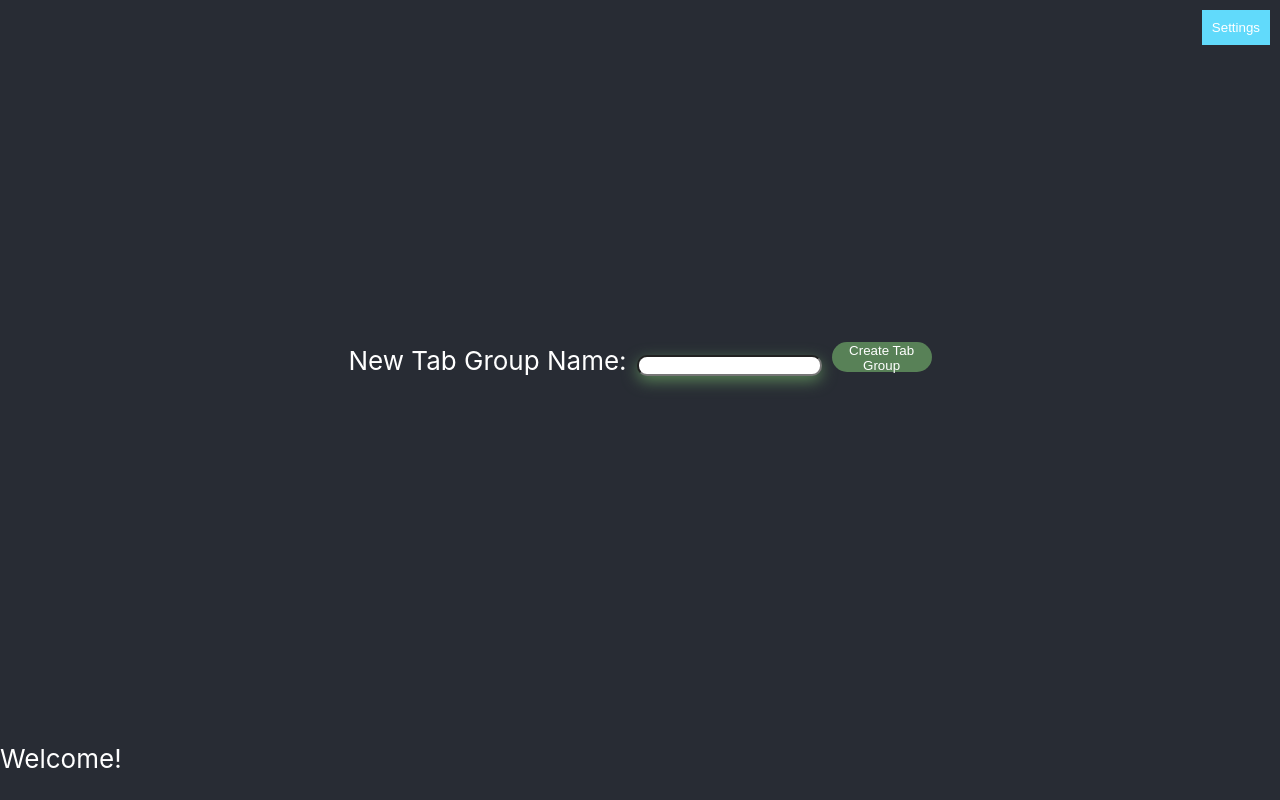
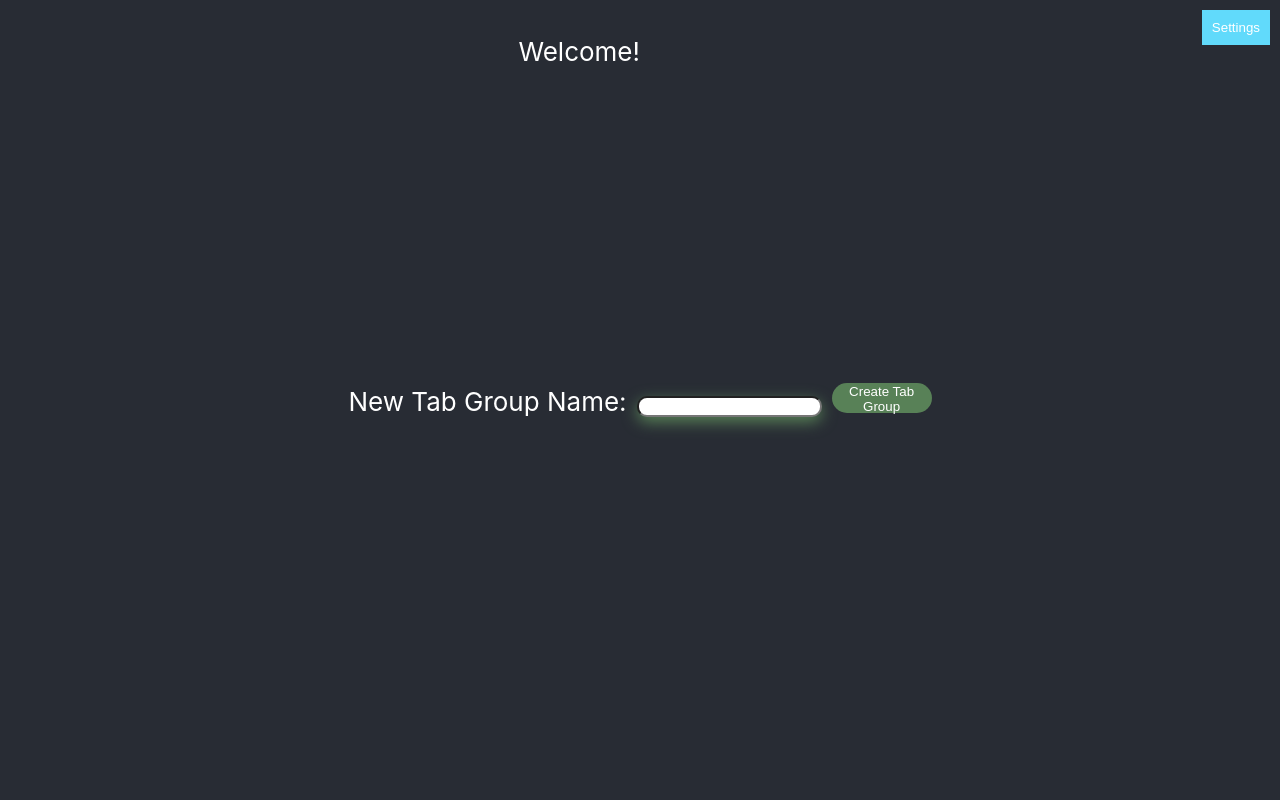
Before and after one commit to OmoT7/IEEE-POST, a React (Create React App) app: page / in a window 1280 px wide. Built offline with nearby package versions, Linux system fonts and the light colour scheme.

Commit message:
centered welcome text

```diff
--- a/src/Dropdown.js
+++ b/src/Dropdown.js
@@ -168,7 +168,22 @@ const Dropdown = () => {
     <div >
       {/* This is the Dropbox */}
                                 {/* This is the style for the drop box */}
+
+
     <header className="settings-header" style={{ backgroundColor: backgroundColor , overflowY: 'auto', maxHeight: '100%', display: 'flex', flexDirection: 'column', alignItems: 'flex-start', WebkitOverflowScrolling: 'touch' }}>
+
+    <div className = "welcome">
+    {(!showBox || userName) && (
+              <>
+                {!showBox && <p>Welcome{userName ? `, ${userName}` : '!'}</p>}
+              </>
+            )}
+    </div>
+
+    <button className="settings-button" onClick={handleButtonClick}>
+                  Settings
+                </button>
+
       <div className = "DropBox" style={{ overflowY: 'auto', maxHeight: '100%', display: 'flex', flexDirection: 'column', alignItems: 'flex-start', WebkitOverflowScrolling: 'touch' }}>
         {tabGroups.map((tabGroup, index) => (
           <TabGroup
@@ -200,14 +215,7 @@ const Dropdown = () => {
           </button>
         </form>
       </div>
-      {(!showBox || userName) && (
-              <>
-                {!showBox && <p classname = "welcome">Welcome{userName ? `, ${userName}` : '!'}</p>}
-                <button className="settings-button" onClick={handleButtonClick}>
-                  Settings
-                </button>
-              </>
-            )}
+
             {showBox && (
               <div className="settings-box">
                 <form onSubmit={handleNameSubmit}>
--- a/src/app_home.css
+++ b/src/app_home.css
@@ -8,7 +8,7 @@
 body {
 
     /*  #202A25; */
-    background-color: #202A25;
+    background-color: #282c34;
 }
 
 #LinkPlacement {
@@ -97,7 +97,12 @@ body {
 }
 
 .welcome {
-  text-align: center;
-  justify-content: center;
-  align-items: center;
+  /*min-height: calc(100vh - 40px); Adjusted to leave space for the centered content */
+  right: 50%;
+  top: 10px;
+  position: absolute;
+  display: flex;
+  flex-direction: column;
+  justify-content: center; /* Center content vertically */
+  align-items: center; /* Center content horizontally */
 }
```
